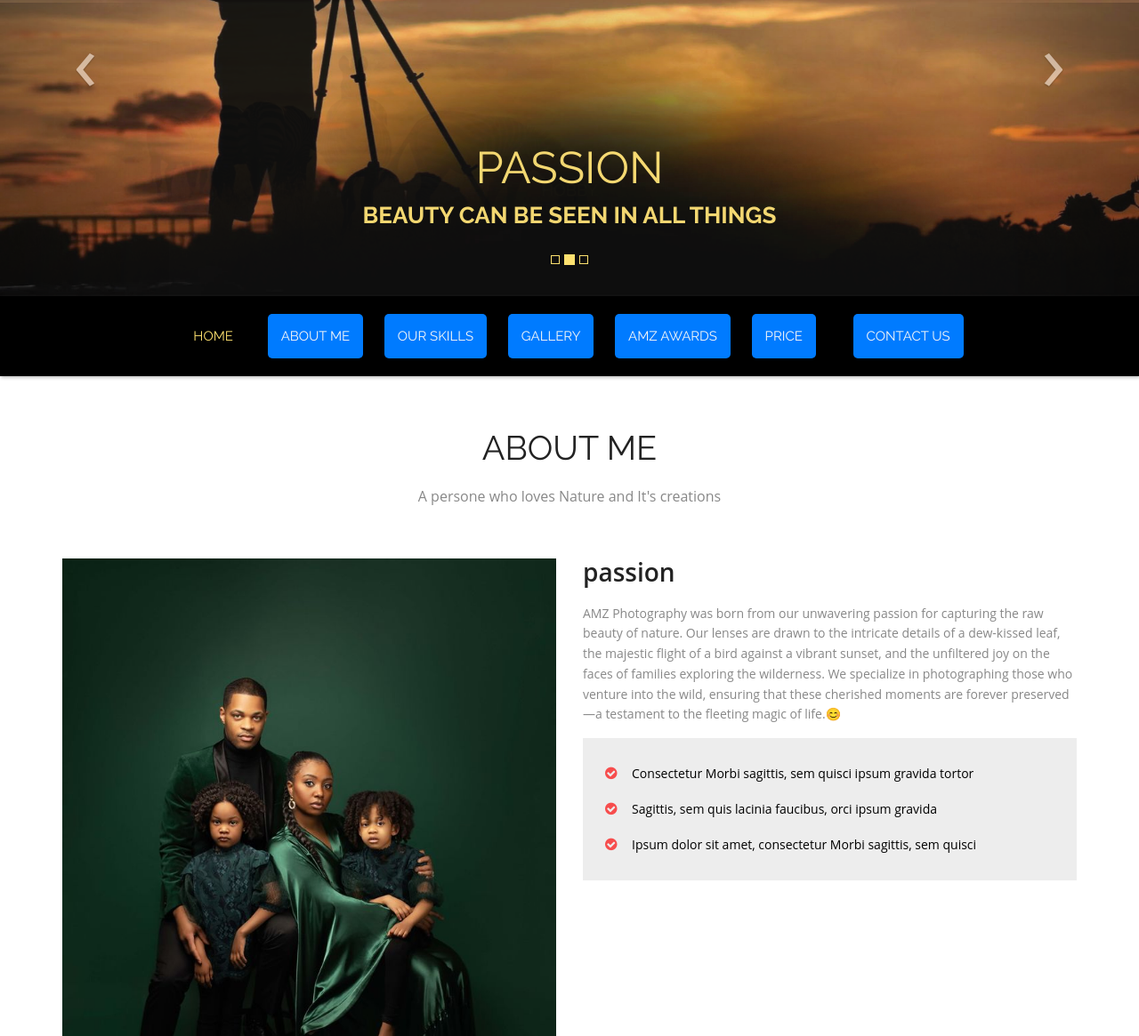
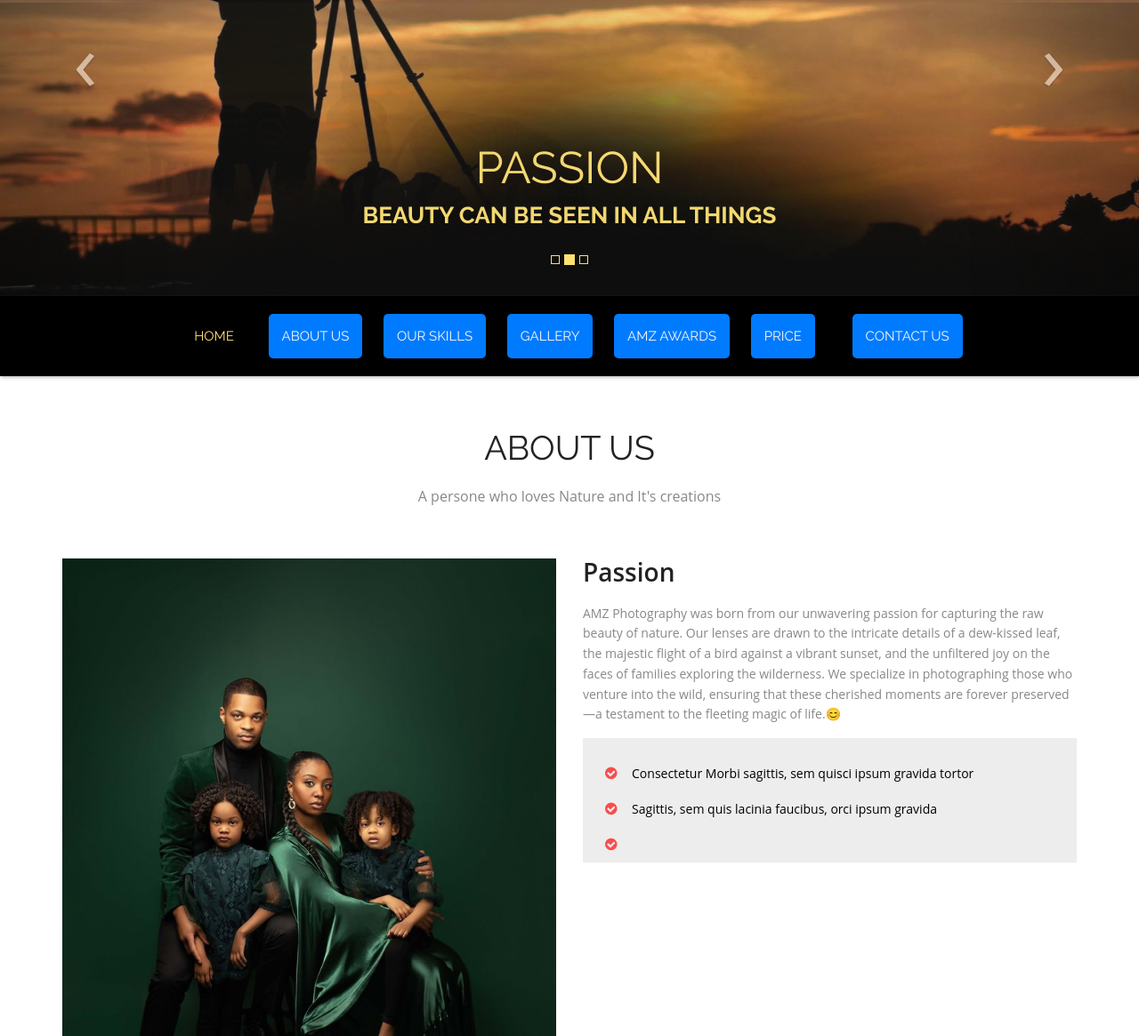
Before and after one commit to Shadow986/AMZ_photography, a website: page index.html in a window 1280 px wide. Shown: the part 200-1365 px from the top of the page at 89% size. Drawn offline with Linux system fonts and the light colour scheme.

Commit message:
general edit

```diff
--- a/index.html
+++ b/index.html
@@ -61,7 +61,7 @@
         <div id="main-nav" class="collapse navbar-collapse navStyle">
           <ul class="nav navbar-nav" id="mainNav">
             <li class="active"><a href="#carousel" class="scroll-link btn-style">Home</a></li>
-            <li><a href="#aboutUs" class="scroll-link btn-style">About Me</a></li>
+            <li><a href="#aboutUs" class="scroll-link btn-style">About Us</a></li>
             <li><a href="#service" class="scroll-link btn-style">our Skills</a></li>
             <li><a href="gallery.html" class="scroll-link btn-style">gallery</a></li>
             <li><a href="#experience" class="scroll-link btn-style">AMZ Awards</a></li>
@@ -78,13 +78,13 @@
 <section id="aboutUs"><!--Aboutus-->
 <div class="inner_wrapper about-us aboutUs-container fadeInLeft animated wow">
   <div class="container">
-    <h2>About Me</h2>
+    <h2>About Us</h2>
 	<h6>A persone who loves Nature and It's creations</h6>
     <div class="inner_section">
  <div class="row">
       <div class="col-md-6"> <img class="img-responsive" src="img/family.jpeg" align=""> </div>
       <div class="col-md-6">
-        <h3>passion</h3>
+        <h3>Passion</h3>
         <p>AMZ Photography was born from our unwavering passion for capturing the raw beauty of nature.
           Our lenses are drawn to the intricate details of a dew-kissed leaf, the majestic flight of a
           bird against a vibrant sunset, and the unfiltered joy on the faces of families exploring
@@ -96,7 +96,7 @@
 									<ul class="about-us-list">
 										<li class="points">Consectetur Morbi sagittis, sem quisci ipsum gravida tortor</li>
                                         <li class="points">Sagittis, sem quis lacinia faucibus, orci ipsum gravida </li>
-										<li class="points">Ipsum dolor sit amet, consectetur Morbi sagittis, sem quisci</li>
+										<li class="points"></li>
 									</ul><!-- /.about-us-list -->
 
       </div>
```
